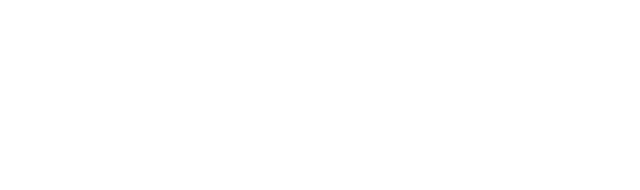
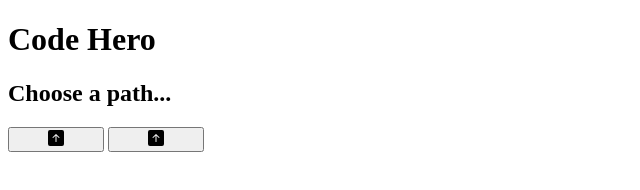
Before and after one commit to breyshaw/Code-Hero, a plain HTML site: page index.html in a window 1280 px wide. Shown: the whole page, without its empty margins (0-640 px from the left). Drawn offline with Linux system fonts and the light colour scheme.

Commit message:
creating HTML elements

```diff
--- a/index.html
+++ b/index.html
@@ -9,6 +9,25 @@
     <title>CODE HERO</title>
 </head>
 <body>
-
+    <h1>Code Hero</h1>
+    <h2 id="enemyHealth"hidden>Enemy 100/100</h2>
+    <div id="enemy" hidden>ENEMY</div>
+    <h2 id='message'>Choose a path...</h2>
+    <h2 id="playerHealth"hidden>PLAYER 100/100</h2>
+    <form>
+        <input type="text" placeholder="Enter answer here..." id="answer-input"hidden>
+        <button id="answer-button" type='submit'hidden>SUBMIT ANSWER</button>
+        <button id="reset-button" type='reset' hidden>Reset</button>
+        <button id="path-one">
+            <svg xmlns="http://www.w3.org/2000/svg" width="80" height="16" fill="currentColor" class="bi bi-arrow-up-square-fill" viewBox="0 0 16 16">
+            <path d="M2 16a2 2 0 0 1-2-2V2a2 2 0 0 1 2-2h12a2 2 0 0 1 2 2v12a2 2 0 0 1-2 2H2zm6.5-4.5V5.707l2.146 2.147a.5.5 0 0 0 .708-.708l-3-3a.5.5 0 0 0-.708 0l-3 3a.5.5 0 1 0 .708.708L7.5 5.707V11.5a.5.5 0 0 0 1 0z"/>
+            </svg>
+        </button>
+        <button>
+            <svg xmlns="http://www.w3.org/2000/svg" width="80" height="16" fill="currentColor" class="bi bi-arrow-up-square-fill" viewBox="0 0 16 16">
+            <path d="M2 16a2 2 0 0 1-2-2V2a2 2 0 0 1 2-2h12a2 2 0 0 1 2 2v12a2 2 0 0 1-2 2H2zm6.5-4.5V5.707l2.146 2.147a.5.5 0 0 0 .708-.708l-3-3a.5.5 0 0 0-.708 0l-3 3a.5.5 0 1 0 .708.708L7.5 5.707V11.5a.5.5 0 0 0 1 0z"/>
+            </svg>
+        </button>
+    </form>
 </body>
 </html>
```
